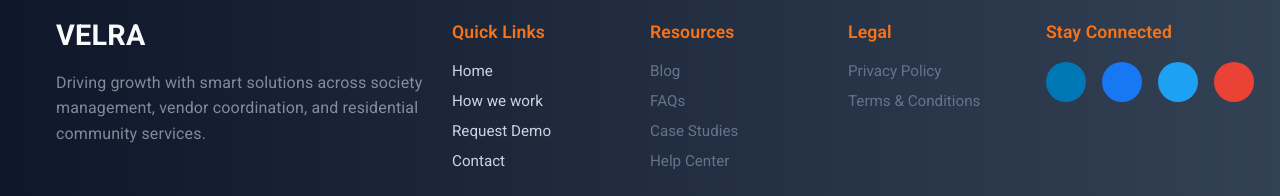
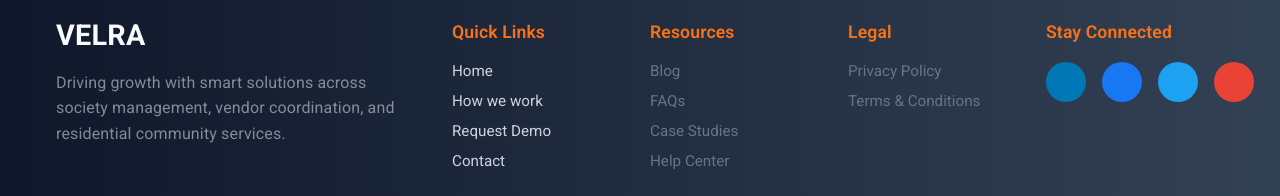
Before and after one commit to Mayank-Webseeder/Society-services-Landing-page, a React (Vite) app: page / in a window 1280 px wide. Shown: the part 7123-7319 px from the top of the page. Built offline with nearby package versions, Linux system fonts and the light colour scheme; no server answers; some icons are missing.

Commit message:
improved responsiveness

```diff
--- a/src/pages/landingPage/LandingFooter.jsx
+++ b/src/pages/landingPage/LandingFooter.jsx
@@ -98,6 +98,7 @@ const LandingFooter = () => {
                     opacity: 0.6,
                     fontSize: '1rem',
                     lineHeight: 1.6,
+                    maxWidth: '360px'
                   }}
                 >
                   Driving growth with smart solutions across society management,
--- a/src/pages/landingPage/ServicesShowcase.jsx
+++ b/src/pages/landingPage/ServicesShowcase.jsx
@@ -178,7 +178,7 @@ const ServicesShowcase = () => {
                 p: { xs: 0.5, md: 0.8 },
                 display: 'flex',
                 justifyContent: 'center',
-                width: { md: '100%', md: 'auto' },
+                width: "auto",
                 maxWidth: { xs: '100%', md: '100%' },
               }}
             >
```
